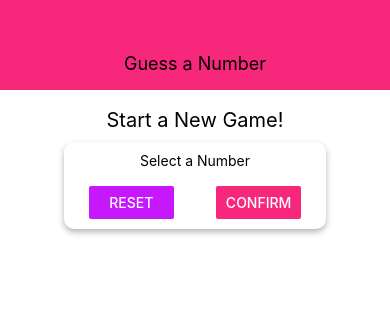
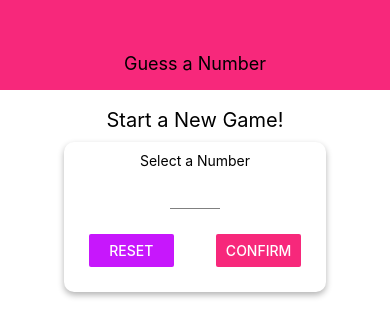
Before and after one commit to kscheltema/react_native_course_game_app, a React Native app: screen / in a window 390 px wide. Shown: the top 336 px of the page. Built offline with nearby package versions, Linux system fonts and the light colour scheme.

Commit message:
custom TextInput component

```diff
--- /dev/null
+++ b/components/Input.js
@@ -0,0 +1,17 @@
+import React from "react";
+import { View, TextInput, StyleSheet } from "react-native";
+
+const Input = (props) => {
+  return <TextInput {...props} style={{ ...styles.input, ...props.style }} />;
+};
+
+const styles = StyleSheet.create({
+  input: {
+    height: 30,
+    borderBottomColor: "grey",
+    borderBottomWidth: 1,
+    marginVertical: 10,
+  },
+});
+
+export default Input;
--- a/screens/StartScreen.js
+++ b/screens/StartScreen.js
@@ -1,7 +1,8 @@
 import React from "react";
-import { View, Text, StyleSheet, TextInput, Button } from "react-native";
+import { View, Text, StyleSheet, Button } from "react-native";
 import Colors from "../constants/Colors";
 import Card from "../components/Card";
+import Input from "../components/Input";
 
 const StartScreen = (props) => {
   return (
@@ -9,7 +10,14 @@
       <Text style={styles.title}>Start a New Game!</Text>
       <Card style={styles.inputContainer}>
         <Text>Select a Number</Text>
-        <TextInput />
+        <Input
+          style={styles.input}
+          blurOnSubmit
+          autoCapitalize="none"
+          autoCorrect={false}
+          keyboardType="number-pad"
+          maxLenght={2}
+        />
         <View style={styles.buttonContainer}>
           <View style={styles.buttonSize}>
             <Button title="Reset" onPress={() => {}} color={Colors.accent} />
@@ -42,11 +50,15 @@
     flexDirection: "row",
     width: "100%",
     justifyContent: "space-between",
-    paddingHorizontal: 15,
+    padding: 15,
   },
   buttonSize: {
     width: "40%",
   },
+  input: {
+    width: 50,
+    textAlign: "center",
+  },
 });
 
 export default StartScreen;
```
